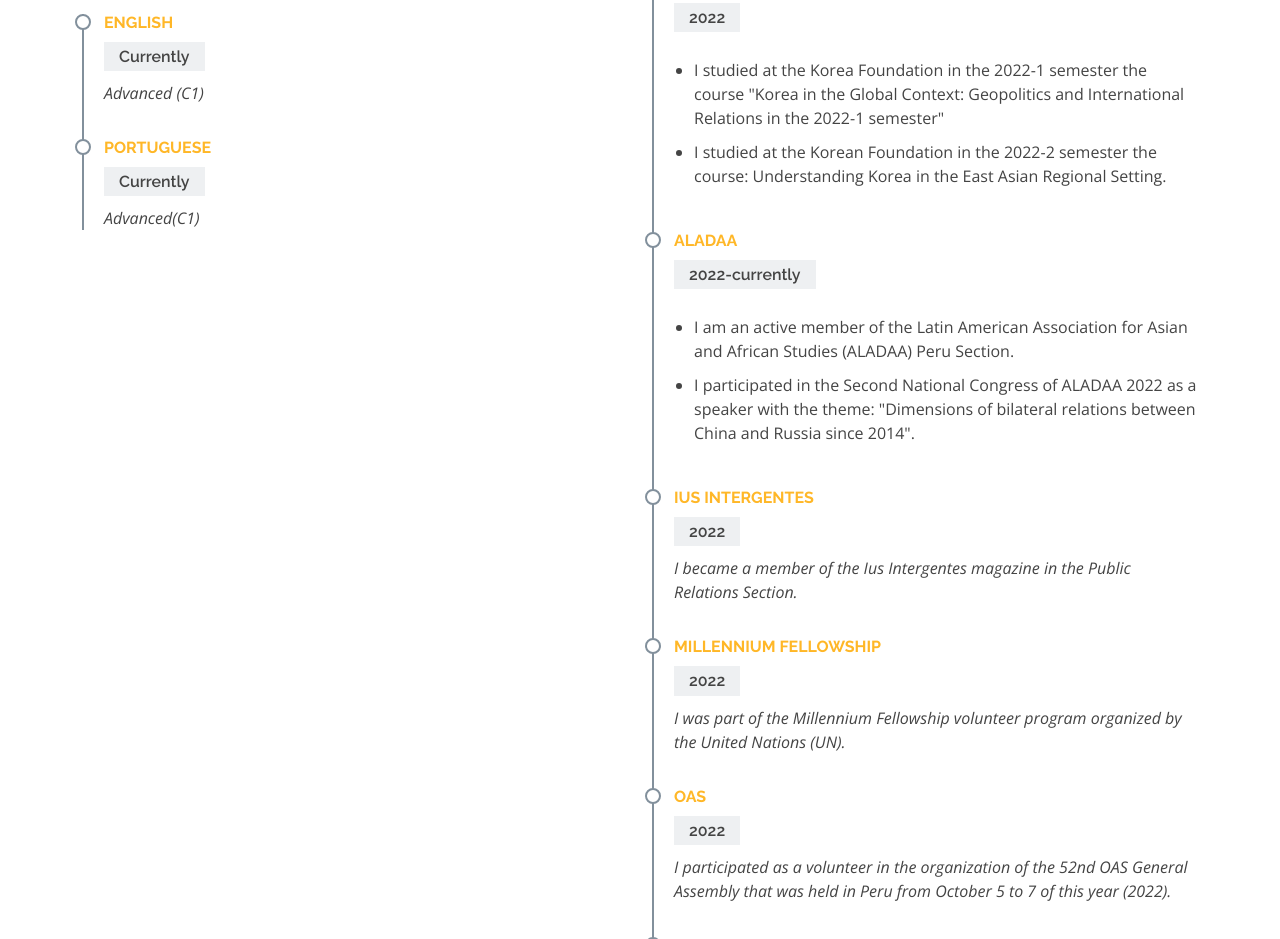
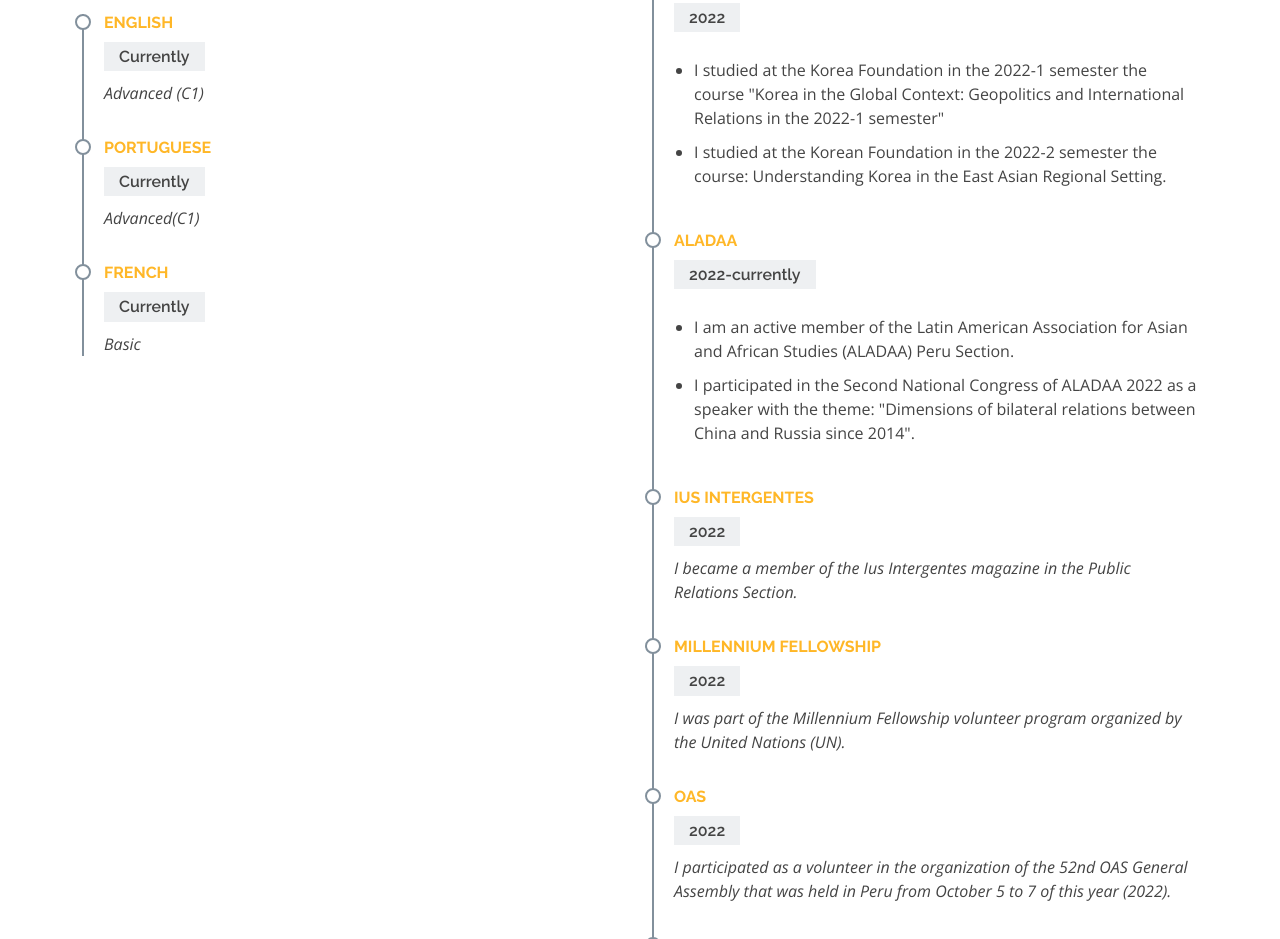
Before and after one commit to MajoMurillo/CV, a plain HTML site: page index.html in a window 1280 px wide. Shown: the part 2787-3726 px from the top of the page. Drawn offline with nearby package versions, Linux system fonts and the light colour scheme.

Commit message:
Update index.html

```diff
--- a/index.html
+++ b/index.html
@@ -241,6 +241,12 @@
               <h4>Portuguese</h4>
               <h5>Currently</h5>
               <p><em>Advanced(C1)</em></p>
+
+            </div>
+           <div class="resume-item">
+              <h4>French</h4>
+              <h5>Currently</h5>
+              <p><em>Basic</em></p>
 
             </div>
           </div>
```
